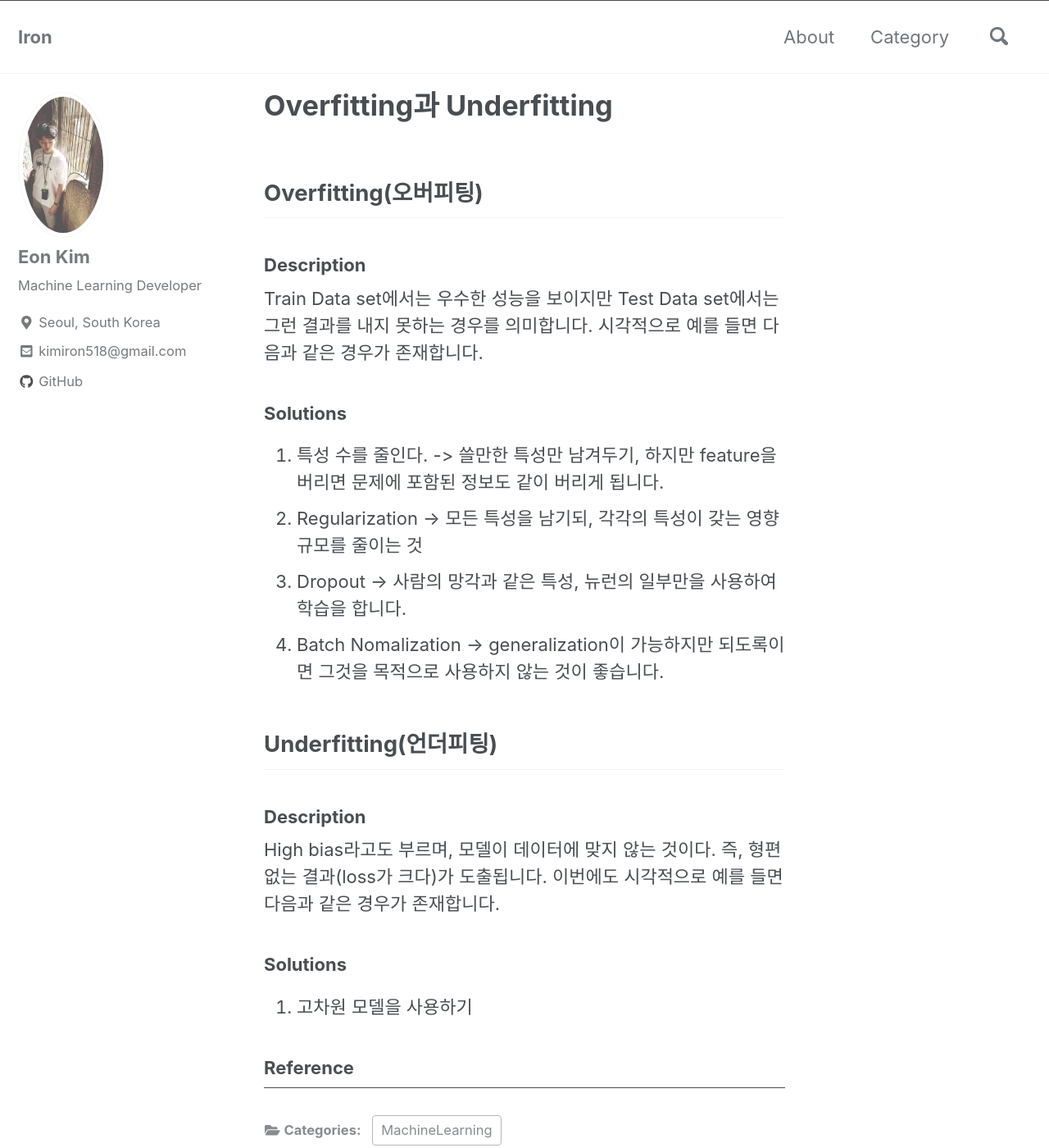
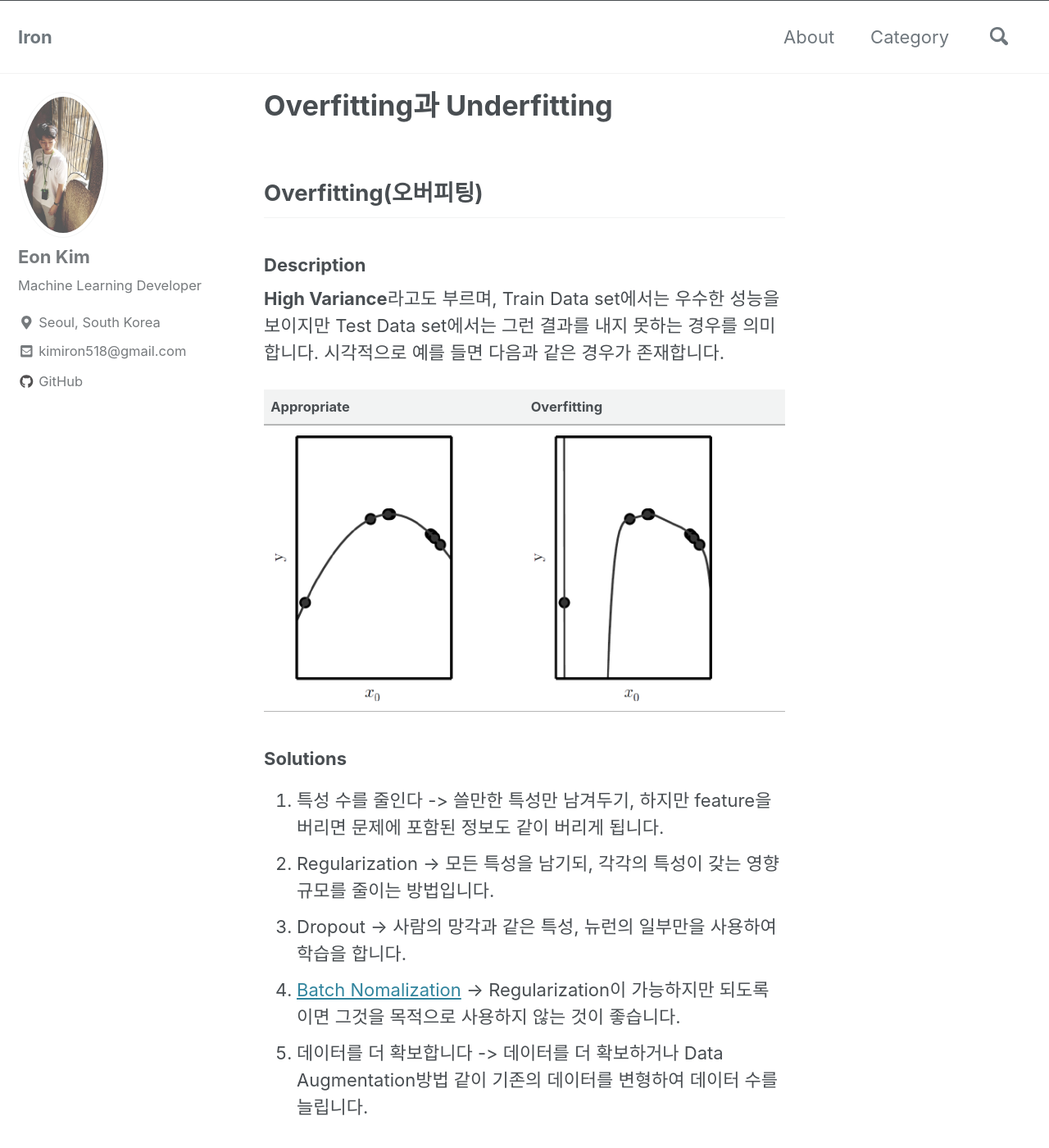
Before and after one commit to thisisiron/thisisiron.github.io, a Jekyll site: the page built from _posts/MachineLearning/2019-01-11-Overfitting과 Underfitting.md, in a window 1280 px wide and 1400 px high. Shown: the whole window at 82% size. Built offline with Jekyll 4.4.1, drawn with Linux system fonts in a browser that asks for light colours; cached includes are drawn as plain includes; nearby versions of some CDN libraries; formulas are drawn with MathJax 3; some of the changed text lies outside the part shown.

Commit message:
update overfitting

```diff
--- a/_posts/MachineLearning/2019-01-11-Overfitting과 Underfitting.md
+++ b/_posts/MachineLearning/2019-01-11-Overfitting과 Underfitting.md
@@ -6,23 +6,39 @@ categories: MachineLearning
 ## Overfitting(오버피팅)
 
 ### Description
-Train Data set에서는 우수한 성능을 보이지만 Test Data set에서는 그런 결과를 내지 못하는 경우를 의미합니다.
-시각적으로 예를 들면 다음과 같은 경우가 존재합니다.
+**High Variance**라고도 부르며, Train Data set에서는 우수한 성능을 보이지만 Test Data set에서는 그런 결과를 내지 못하는 경우를 의미합니다. 시각적으로 예를 들면 다음과 같은 경우가 존재합니다.
+
+
+Appropriate | Overfitting |
+----- | ----- |
+<img src="/assets/images/appropriate_capacity.PNG"> | <img src="/assets/images/overfitting.png"> |
 
 ### Solutions
-1. 특성 수를 줄인다. -> 쓸만한 특성만 남겨두기, 하지만 feature을 버리면 문제에 포함된 정보도 같이 버리게 됩니다.
-2. Regularization -> 모든 특성을 남기되, 각각의 특성이 갖는 영향 규모를 줄이는 것
+1. 특성 수를 줄인다 -> 쓸만한 특성만 남겨두기, 하지만 feature을 버리면 문제에 포함된 정보도 같이 버리게 됩니다.
+2. Regularization -> 모든 특성을 남기되, 각각의 특성이 갖는 영향 규모를 줄이는 방법입니다.
 3. Dropout -> 사람의 망각과 같은 특성, 뉴런의 일부만을 사용하여 학습을 합니다.
-4. Batch Nomalization -> generalization이 가능하지만 되도록이면 그것을 목적으로 사용하지 않는 것이 좋습니다.
+4. [Batch Nomalization](https://thisisiron.github.io/machinelearning/Batch-Nomalization/) -> Regularization이 가능하지만 되도록이면 그것을 목적으로 사용하지 않는 것이 좋습니다.
+5. 데이터를 더 확보합니다 -> 데이터를 더 확보하거나 Data Augmentation방법 같이 기존의 데이터를 변형하여 데이터 수를 늘립니다.
 
 
 ## Underfitting(언더피팅)
 
 ### Description
-High bias라고도 부르며, 모델이 데이터에 맞지 않는 것이다. 즉, 형편없는 결과(loss가 크다)가 도출됩니다.
+**High bias**라고도 부르며, 모델이 데이터에 맞지 않는 것이다. 즉, 형편없는 결과(loss가 크다)가 도출됩니다.
 이번에도 시각적으로 예를 들면 다음과 같은 경우가 존재합니다.
 
+Appropriate | Underfitting |
+----- | ----- |
+<img src="/assets/images/appropriate_capacity.PNG"> | <img src="/assets/images/underfitting.png"> |
+
 ### Solutions
-1. 고차원 모델을 사용하기
+1. 고차원 모델을 사용하기 -> 현재 모델이 데이터를 잘 표현 못하는 것이므로
+
+## 모델의 선택
+### Low Capacity
+일반화 능력은 좋으나, 학습 데이터를 충분히 표현하기 힘들 수 있습니다. 간단한 모델을 선택하면 일반화는 좋으나 Underfitting 문제가 발생합니다.
+
+### High Capacity
+표현 능력은 좋으나, Train Data를 Memorize할 가능성이 높습니다. 이 경우에는 Overfitting 문제가 발생합니다.
 
 ### Reference
```
Also changed, not shown: assets/images/appropriate_capacity.PNG (added), assets/images/overfitting.PNG (added), assets/images/underfitting.PNG (added).
